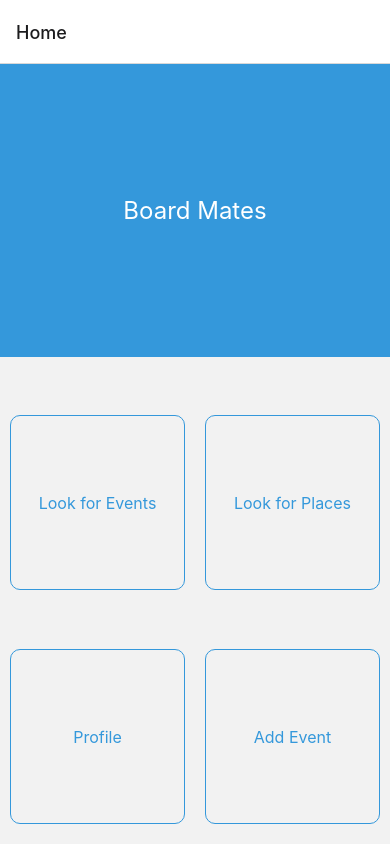
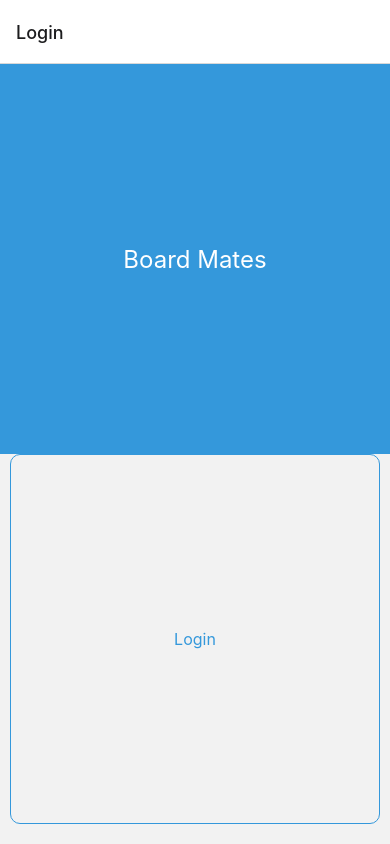
Before and after one commit to s24579/BoardMates, a React Native app: screen /Login in a window 390 px wide. Built offline with nearby package versions, Linux system fonts and the light colour scheme.

Commit message:
commit
commit

```diff
--- a/App.js
+++ b/App.js
@@ -6,17 +6,19 @@ import Home from './pages/Home';
 import Profile from './pages/Profile';
 import Map from './pages/Map';
 import Events from './pages/Events';
+import Login from './pages/Login';
 
 const Stack = createStackNavigator();
 
 const App = () => {
     return (
         <NavigationContainer>
-            <Stack.Navigator initialRouteName="Home">
+            <Stack.Navigator initialRouteName="Login">
                 <Stack.Screen name="Home" component={Home} />
                 <Stack.Screen name="Profile" component={Profile} />
                 <Stack.Screen name="Map" component={Map} />
                 <Stack.Screen name="Events" component={Events} />
+                <Stack.Screen name="Login" component={Login} />
             </Stack.Navigator>
         </NavigationContainer>
     );
--- /dev/null
+++ b/pages/Login.js
@@ -0,0 +1,62 @@
+// Login.js
+import React from 'react';
+import { View, Text, TouchableOpacity, StyleSheet } from 'react-native';
+
+const Login = ({ navigation }) => {
+    return (
+        <View style={styles.container}>
+            <View style={styles.topContainer}>
+                <Text style={styles.titleText}>Board Mates</Text>
+            </View>
+            <View style={styles.bottomContainer}>
+                <TouchableOpacity style={[styles.buttonContainer, styles.squaredButton, styles.smallButton]} onPress={() => navigation.navigate('Home')}>
+                    <Text style={styles.buttonText}>Login</Text>
+                </TouchableOpacity>
+            </View>
+        </View>
+    );
+};
+
+const styles = StyleSheet.create({
+    container: {
+        flex: 1,
+        justifyContent: 'space-between',
+    },
+    topContainer: {
+        flex: 2,
+        justifyContent: 'center',
+        alignItems: 'center',
+        backgroundColor: '#3498db',
+    },
+    bottomContainer: {
+        flexDirection: 'row',
+        justifyContent: 'space-around',
+        alignItems: 'center',
+        marginBottom: 20,
+    },
+    titleText: {
+        fontSize: 24,
+        color: '#fff',
+    },
+    buttonContainer: {
+        flex: 1,
+        marginHorizontal: 10,
+        justifyContent: 'center',
+        alignItems: 'center',
+        borderWidth: 1,
+        borderColor: '#3498db',
+        borderRadius: 10,
+    },
+    buttonText: {
+        fontSize: 16,
+        color: '#3498db',
+    },
+    squaredButton: {
+        aspectRatio: 1,
+    },
+    smallButton: {
+        width: 50,
+    },
+});
+
+export default Login;
--- a/pages/Profile.js
+++ b/pages/Profile.js
@@ -1,6 +1,6 @@
 // Profile.js
 import React from 'react';
-import { View, Text, Button, StyleSheet } from 'react-native';
+import { View, Text, Button, Image, StyleSheet } from 'react-native';
 
 const Profile = ({ navigation }) => {
     return (
@@ -10,6 +10,15 @@ const Profile = ({ navigation }) => {
                 <Text style={styles.titleText}>*NickName*</Text>
                 <Button title="Edit Profile" onPress={() => console.log('Edit Profile button pressed')} />
             </View>
+
+            {/* Avatar */}
+            <Image source={require('../assets/avatar.png')} style={styles.avatar} />
+
+            {/* User Description */}
+            <Text style={styles.descriptionText}>
+                Lorem ipsum dolor sit amet, consectetur adipiscing elit. Nullam efficitur odio id purus ultrices, non
+                accumsan elit tristique. Vestibulum eget mauris ac nisi fermentum fermentum.
+            </Text>
 
             {/* Favorite Games Section */}
             <View style={styles.section}>
@@ -28,7 +37,6 @@ const Profile = ({ navigation }) => {
                 <View style={styles.placeholder}></View>
                 <View style={styles.placeholder}></View>
             </View>
-
         </View>
     );
 };
@@ -38,6 +46,7 @@ const styles = StyleSheet.create({
         flex: 1,
         justifyContent: 'center',
         alignItems: 'center',
+        padding: 16,
     },
     topBar: {
         flexDirection: 'row',
@@ -49,6 +58,17 @@ const styles = StyleSheet.create({
     },
     titleText: {
         fontSize: 24,
+    },
+    avatar: {
+        width: 100,
+        height: 100,
+        borderRadius: 50,
+        marginVertical: 20,
+    },
+    descriptionText: {
+        fontSize: 16,
+        textAlign: 'center',
+        marginBottom: 20,
     },
     section: {
         marginTop: 20,
```
Also changed, not shown: assets/avatar.png (added).
